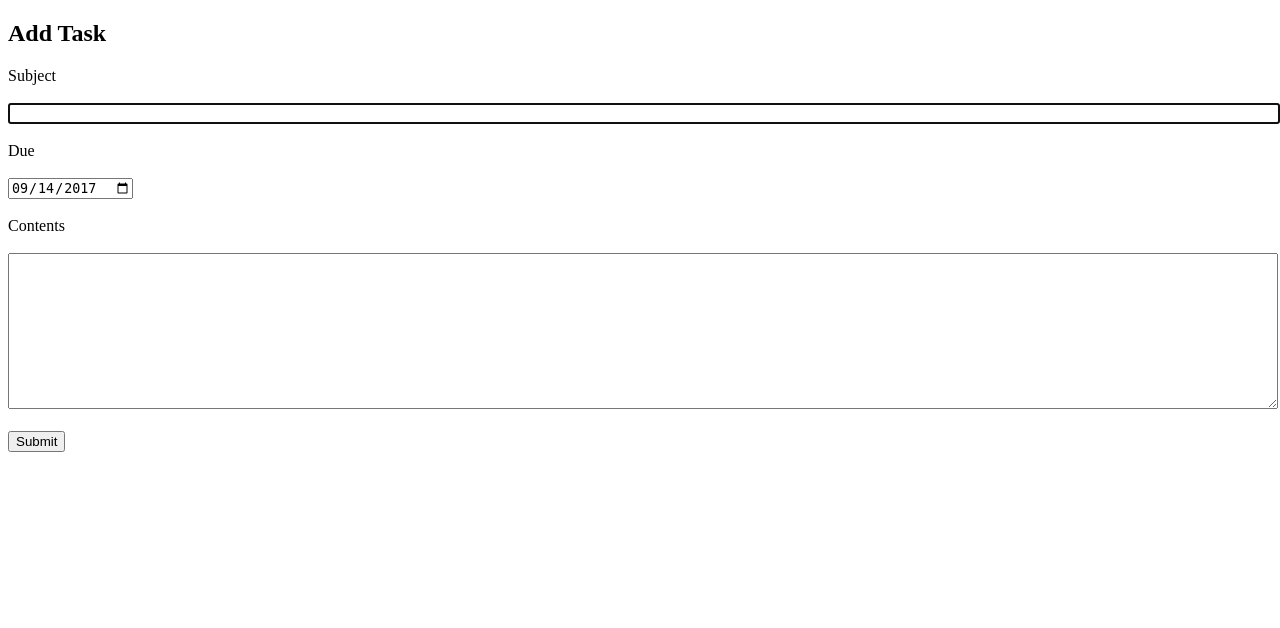
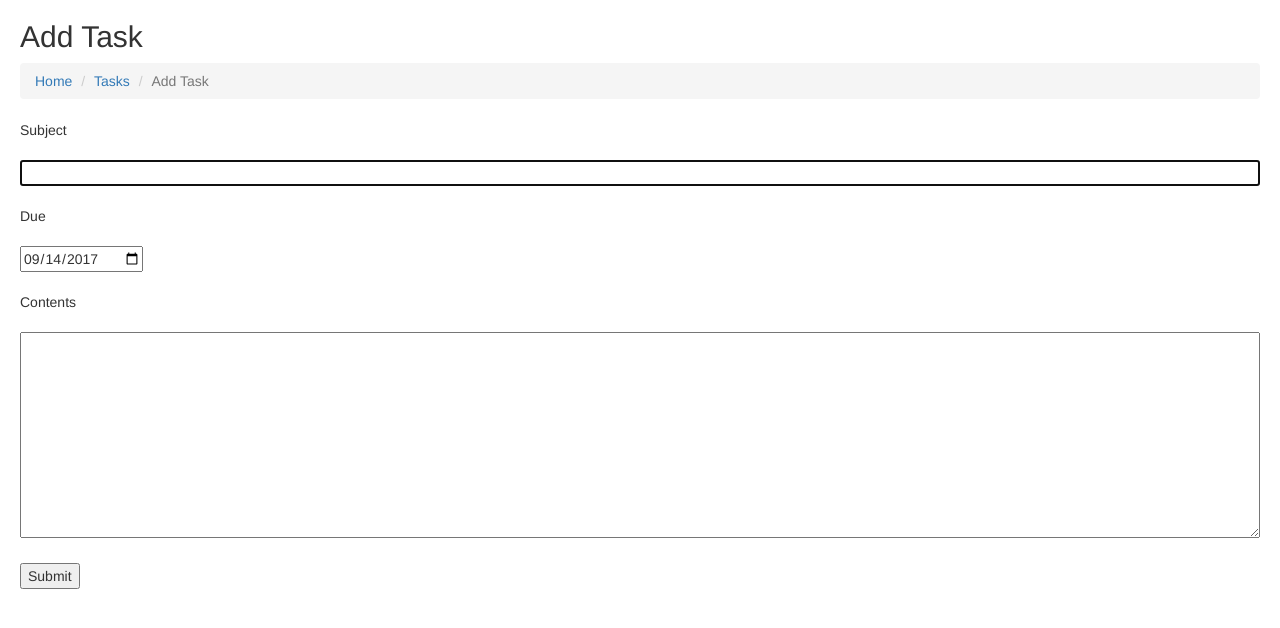
Before and after one commit to classicfoo/classicfoo, a PHP site: page /tasks/addtask.html in a window 1280 px wide. Shown: the top 628 px of the page. Run offline with PHP 8.4, Linux system fonts and the light colour scheme; some libraries are stand-ins or nearby versions.

Commit message:
add styling to add task page

```diff
--- a/tasks/addtask.html
+++ b/tasks/addtask.html
@@ -1,21 +1,37 @@
 <!DOCTYPE html>
 <html>
-
 	<head>
 		<meta name="viewport" content="width=device-width">
+		<link rel="stylesheet" href="https://maxcdn.bootstrapcdn.com/bootstrap/3.3.7/css/bootstrap.min.css" integrity="sha384-BVYiiSIFeK1dGmJRAkycuHAHRg32OmUcww7on3RYdg4Va+PmSTsz/K68vbdEjh4u" crossorigin="anonymous">
+ 		<link rel="stylesheet" type="text/css" href="style.css?t=[timestamp]">
 	</head>
 
+
+
 	<body>
-	<h2>Add Task</h2>
+
+		<!--navbar-->
+		<nav class="navbar navbar-fixed-top">
+
+			<!--Heading-->
+			<h2 id="pageHeading">Add Task</h2>
+
+			<!--Breadcrumbs-->
+			<ol class="breadcrumb">
+				<li><a href="../index.php">Home</a></li>
+				<li><a href="tasks.php">Tasks</a></li>
+				<li class="active">Add Task</li>
+			</ol>
+		</nav>
+
+
 		<form action="addtask.php" method="POST">
 			Subject <br> <br> <input type="text" name="subject" style="width:100%" autofocus> <br> <br>
 			Due <br> <br> <input type="date" id="due" class="default-due" name="due"> <br> <br>
 			Contents <br> <br> <textarea rows="10" style="width:100%" name="contents"></textarea> <br> <br>
 			<input type="submit" value="Submit">
 		</form>
-
 		<script src="https://ajax.googleapis.com/ajax/libs/jquery/3.2.1/jquery.min.js"></script>
 		<script src="script.js"></script>
-
 	</body>
 </html>
--- a/tasks/script.js
+++ b/tasks/script.js
@@ -71,3 +71,21 @@ if($(".default-due").length > 0){
 		$('#due')[0].valueAsDate = new Date();
 	});
 }
+
+//set padding top of body depending on height of navbar
+var nav_body_height = $('nav').height();
+var nav_padding = 20;
+var nav_border_bottom = 1;
+var body_padding_top = nav_body_height + nav_padding + nav_border_bottom;
+$('body').css("padding-top", body_padding_top);
+
+
+//make shadow on bottom of nav if not at top
+
+$(window).scroll(function() {
+	if($(window).scrollTop() !== 0) {
+		$('nav').css("box-shadow","0px 1px 20px 3px rgba(0,0,0,.075)");
+	} else {
+		$('nav').css("box-shadow","");
+	}
+});
--- a/tasks/style.css
+++ b/tasks/style.css
@@ -3,7 +3,7 @@
 }
 
 body {
-	padding: 180 20 20 20;
+	padding: 180px 20px 20px 20px;
 }
 
 #tasklist {
@@ -16,6 +16,6 @@ body {
 
 nav {
 	background-color:white;
-	padding: 20 20 0 20;
+	padding: 20px 20px 0px 20px;
 	border-bottom-width:0;
 }
```
Also changed, not shown: blog/updateblog.php (+7 -15 lines), 1 other file. Lines whose indentation alone changed are shown as unchanged.
